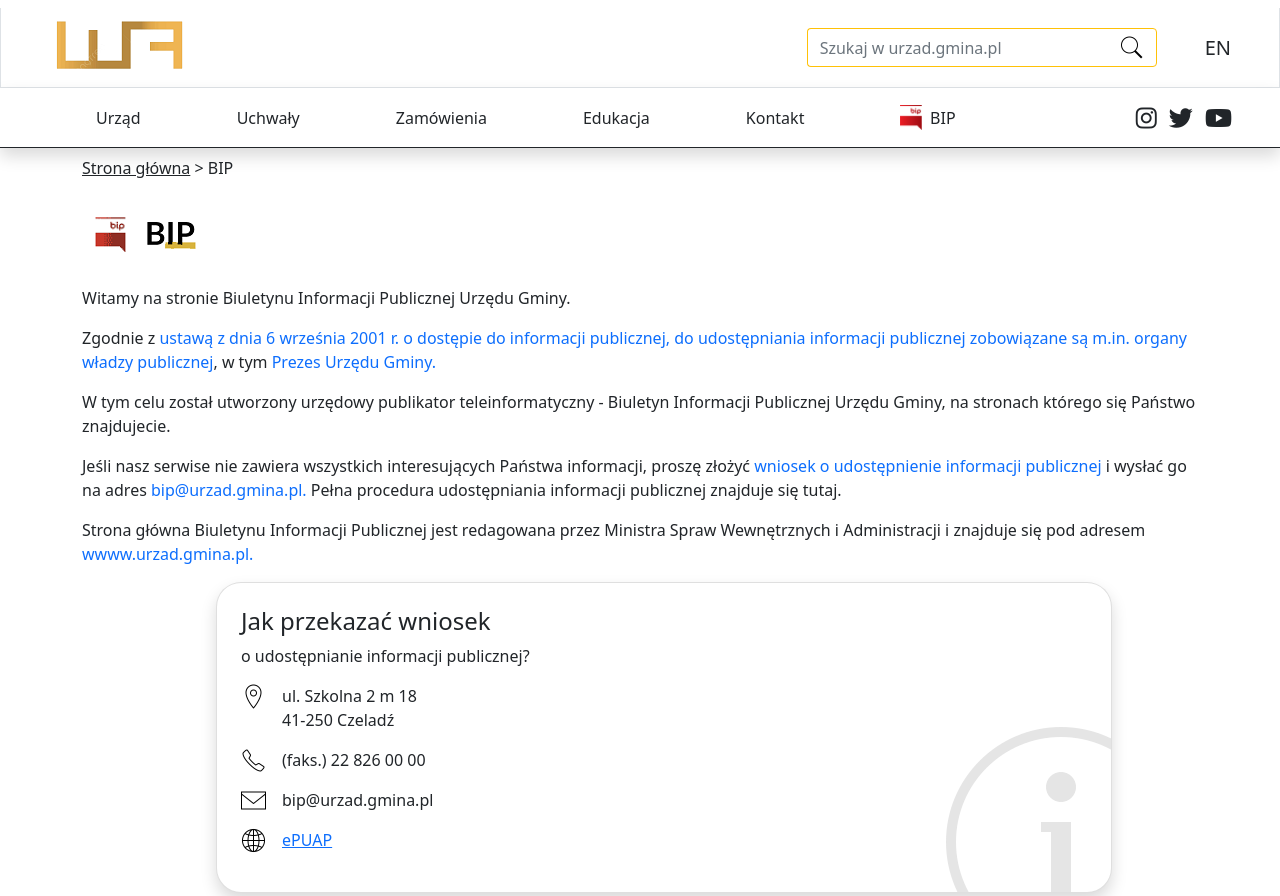
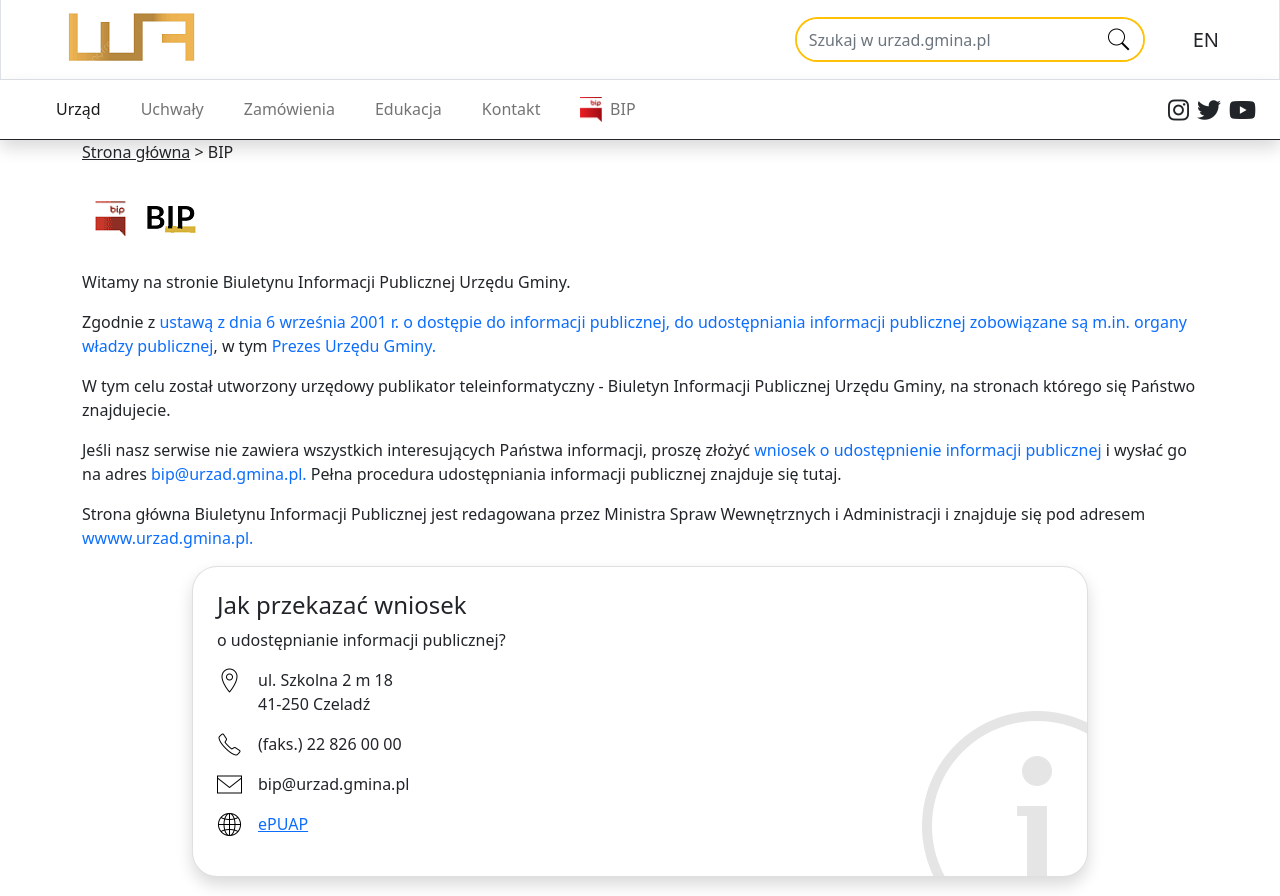
Before and after one commit to viionc/zadanie-na-cv, a plain HTML site: page index.html in a window 1280 px wide. Shown: the top 896 px of the page. Drawn offline with nearby package versions, Linux system fonts and the light colour scheme.

Commit message:
added some responsive support

```diff
--- a/index.css
+++ b/index.css
@@ -54,5 +54,27 @@ i {
     }
     #article > .wrapper > .card {
         width: 70vw;
+        margin: 0 !important;
     }
 }
+@media only screen and (max-width: 700px) {
+    #magnifying-glass-icon {
+        display: none;
+    }
+    #infolinia {
+        flex-direction: column !important;
+    }
+    #porady {
+        flex-direction: column !important;
+    }
+    #socials-text {
+        display: none;
+    }
+    #contact-text {
+        display: none;
+    }
+}
+
+.nav-link {
+    padding: 10px 20px !important;
+}
--- a/index.html
+++ b/index.html
@@ -5,46 +5,59 @@
     <meta charset="UTF-8">
     <meta name="viewport" content="width=device-width, initial-scale=1.0">
     <title>Zadanie</title>
+    <link rel="icon" type="image/x-icon" href="./assets/logo-bip.png">
     <link href="https://cdn.jsdelivr.net/npm/bootstrap@5.0.2/dist/css/bootstrap.min.css" rel="stylesheet"
         integrity="sha384-EVSTQN3/azprG1Anm3QDgpJLIm9Nao0Yz1ztcQTwFspd3yD65VohhpuuCOmLASjC" crossorigin="anonymous">
+    <script src="https://cdn.jsdelivr.net/npm/bootstrap@5.3.2/dist/js/bootstrap.bundle.min.js"></script>
     <script src="https://kit.fontawesome.com/bdfe8b9f48.js" crossorigin="anonymous"></script>
     <link rel="stylesheet" href="./index.css">
 </head>
 
 <body>
-    <nav class="navbar navbar-expand-lg navbar-light bg-white flex-column">
-        <div class="px-5 w-100 d-flex border border-top-0 border-bottom-light" style="height: 80px">
-            <div class="w-100 d-flex align-items-center">
+    <div class="bg-white flex-column">
+        <div class="container-fluid px-5 w-100 d-flex border border-top-0 border-bottom-light m-0" style="height: 80px">
+            <div class="container-fluid mx-0 d-flex align-items-center">
                 <img class="me-auto" src="./assets/logo.png" alt="logo">
-                <div class="input-group h-50 me-5" style="width:350px">
-                    <input class="form-control border-end-0 border-warning border-rounded-start "
-                        placeholder="Szukaj w urzad.gmina.pl">
-                    <span class="input-group-text bg-white border-warning border-rounded-end" id="basic-addon2"><img
+                <div class="input-group me-5 border rounded-pill border-warning border-2"
+                    style="width:350px; height: 45px">
+                    <input class="form-control border-0 rounded-pill" placeholder="Szukaj w urzad.gmina.pl">
+                    <span class="input-group-text rounded-pill bg-white border-0" id="magnifying-glass-icon"><img
                             width="25" height="25" src="./assets/icons/icons8-magnifying-glass-50.png"
                             alt="search--v1" /></span>
                 </div>
                 <span class="fs-5">EN</span>
             </div>
         </div>
-        <div class="w-100 px-5 d-flex border border-1 border-top-0 border-end-0 border-start-0 border-dark shadow align-items-center"
+        <div class="container-fluid d-flex border border-1 border-top-0 border-end-0 border-start-0 border-dark shadow m-0"
             style="height: 60px">
-            <div id="links" class="me-auto d-flex h-100">
-                <a class="text-dark text-decoration-none px-5 d-flex align-items-center" href="">Urząd</a>
-                <a class="text-dark text-decoration-none px-5 d-flex align-items-center" href="">Uchwały</a>
-                <a class="text-dark text-decoration-none px-5 d-flex align-items-center" href="">Zamówienia</a>
-                <a class="text-dark text-decoration-none px-5 d-flex align-items-center" href="">Edukacja</a>
-                <a class="text-dark text-decoration-none px-5 d-flex align-items-center" href="">Kontakt</a>
-                <a class="text-dark text-decoration-none px-5 d-flex align-items-center" href=""><img
-                        src="./assets/logo-bip.png" height="25" alt="logo-bip" class="me-2">BIP</a>
-            </div>
-            <div id="socials">
+            <nav id="links" class="navbar navbar-expand-lg navbar-light" style="width:200px">
+                <div class="container-fluid">
+                    <button class="navbar-toggler" type="button" data-bs-toggle="collapse"
+                        data-bs-target="#navbarSupportedContent" aria-controls="navbarSupportedContent"
+                        aria-expanded="false" aria-label="Toggle navigation">
+                        <span class="navbar-toggler-icon"></span>
+                    </button>
+                    <div class="container collapse navbar-collapse" id="navbarSupportedContent">
+                        <div class="navbar-nav bg-body-light">
+                            <a class="nav-link active" aria-current="page" href="#">Urząd</a>
+                            <a class="nav-link" href="#">Uchwały</a>
+                            <a class="nav-link" href="#">Zamówienia</a>
+                            <a class="nav-link" href="#">Edukacja</a>
+                            <a class="nav-link" href="#">Kontakt</a>
+                            <a class="nav-link d-flex" href="#"><img src="./assets/logo-bip.png" height="25"
+                                    alt="logo-bip" class="me-2">BIP</a>
+                        </div>
+                    </div>
+                </div>
+            </nav>
+            <div id="socials" class="container ms-auto h-100 d-flex align-items-center justify-content-end">
                 <i id="instagram" class="fa-brands fa-instagram fa-xl me-2 "></i>
                 <i id="twitter" class="fa-brands fa-twitter fa-xl me-2 "></i>
                 <i id="youtube" class="fa-brands fa-youtube fa-xl"></i>
             </div>
         </div>
 
-    </nav>
+    </div>
     <section id="article" class="container">
         <div class="fs-6"><a href="" class="text-dark">Strona główna</a> > BIP</div>
         <img class="my-4" src="./assets/biplogo.png" alt="biplogo">
@@ -87,8 +100,6 @@
                 <div class="position-absolute end-0 bottom-0"> <img id="info-icon"
                         src="./assets/icons/cut-info-icon.png">
                 </div>
-
-
             </div>
         </div>
     </section>
@@ -106,7 +117,7 @@
         <div class="px-5 py-4 d-flex flex-row">
             <img src="./assets/logodark.png" alt="logodark" class="me-auto">
             <div class="d-flex flex-row text-white align-items-center">
-                <h3 class="me-3">Znajdziesz nas na </h3>
+                <h3 id="socials-text" class="me-3">Znajdziesz nas na </h3>
                 <div id="socials">
                     <i id="instagram" class="fa-brands fa-instagram fa-2xl me-2"></i>
                     <i id="twitter" class="fa-brands fa-twitter fa-2xl me-2"></i>
@@ -115,16 +126,16 @@
             </div>
         </div>
         <div class="px-5 py-4 d-flex flex-row">
-            <p class="text-warning">Kontakt dla interesantów</p>
+            <p id="contact-text" class="text-warning">Kontakt dla interesantów</p>
             <div class="me-auto ps-5">
-                <div class="d-flex flex-row justify-content-around gap-5">
+                <div id="infolinia" class="d-flex flex-row justify-content-around gap-5">
                     <p class="text-warning" style="width: 200px;">Infolinia urzędu gminy</p>
                     <p class="text-white">Pon-Pt: 8:00-18:00</p>
                     <p class="text-white">801 000 000</p>
                     <p class="text-white">222 00 00 00</p>
                     <p class="text-white">(opłata wg taryfy operatora)</p>
                 </div>
-                <div class="d-flex flex-row gap-5">
+                <div id="porady" class="d-flex flex-row gap-5">
                     <p class="text-warning" style="width: 200px;">Porady urzędu gminy</p>
                     <p class="text-white">biuro@pro-multimedia.com.pl</p>
                 </div>
@@ -132,7 +143,9 @@
             <img class="me-2" src="./assets/eu-flag.png" height="40" alt="eu-flag">
             <img src="./assets/godlo.png" height="40" alt="godlo">
         </div>
-        <div id="footer-links" style="background-color: #1E2E40;" class="d-flex flex-row fs-6">
+
+        <!-- flex-wrap-->
+        <div id="footer-links" style="background-color: #1E2E40;" class="d-flex flex-row fs-6 flex-wrap">
             <a class="text-white text-decoration-none px-5 py-3 d-flex align-items-center" href="">Strona główna</a>
             <a class="text-white text-decoration-none px-5 py-3 d-flex align-items-center" href="">Kontakt</a>
             <a class="text-white text-decoration-none px-5 py-3 d-flex align-items-center" href="">Polityka
@@ -142,6 +155,30 @@
             <a class="text-white text-decoration-none px-5 py-3 d-flex align-items-center" href="">Mapa strony</a>
             <a class="text-white text-decoration-none px-5 py-3 d-flex align-items-center" href="">Zgłoś problem</a>
         </div>
+
+        <!-- albo navbar, zeby dostac "fancy" guzik, ale chyba niezbyt to pasuje na dole strony -->
+        <!-- <nav id="footer-links" class="navbar navbar-expand-lg navbar-dark" style="width:200px">
+            <div class="container-fluid">
+                <button class="navbar-toggler" type="button" data-bs-toggle="collapse"
+                    data-bs-target="#navbarSupportedContent" aria-controls="navbarSupportedContent"
+                    aria-expanded="false" aria-label="Toggle navigation">
+                    <span class="navbar-toggler-icon"></span>
+                </button>
+                <div class="container collapse navbar-collapse" id="navbarSupportedContent">
+                    <div class="navbar-nav bg-body-light">
+                        <a class="nav-link" href="">Strona główna</a>
+                        <a class="nav-link" href="">Kontakt</a>
+                        <a class="nav-link" href="">Polityka
+                            Prywatności</a>
+                        <a class="nav-link" href="">Deklracja
+                            dostępności</a>
+                        <a class="nav-link" href="">Mapa strony</a>
+                        <a class="nav-link" href="">Zgłoś problem</a>
+                    </div>
+                </div>
+            </div>
+        </nav> -->
+
         <div class="px-5 py-2 text-white" style="background-color: black;">
             © Pro Multimedia 2023. Wszelkie prawa zastrzeżone.
         </div>
```
